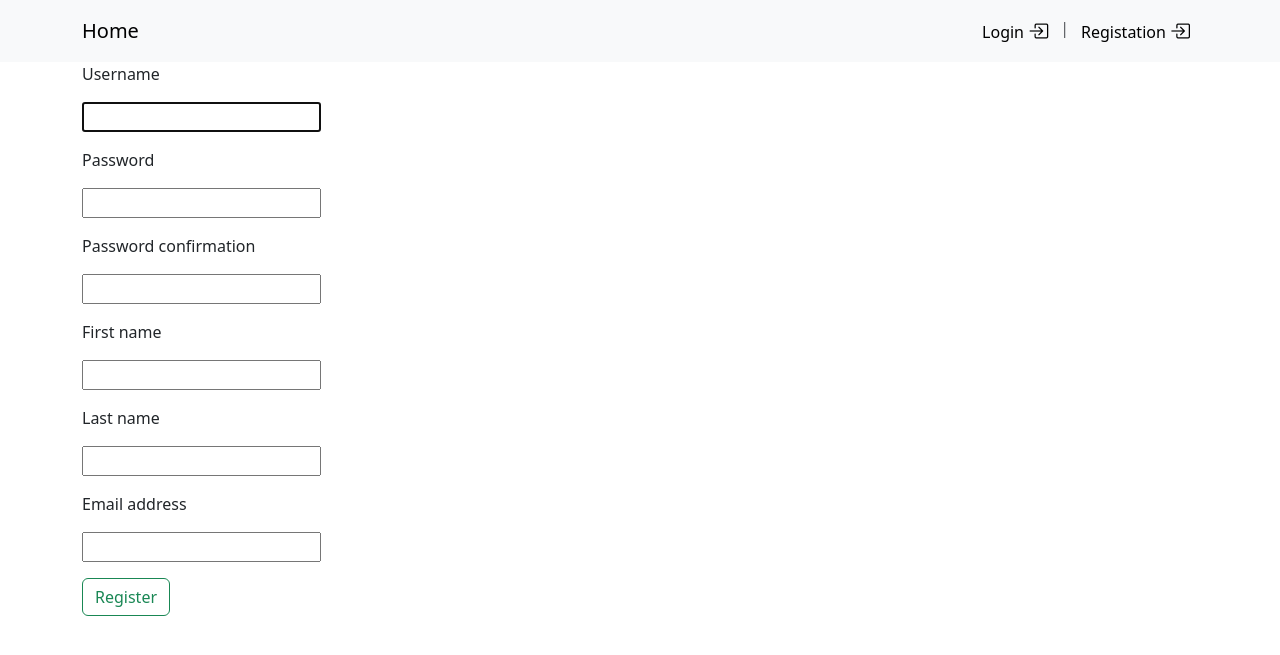
After one commit to Napales/todo-list, a Django app: page /accounts/registration/ in a window 1280 px wide. The commit adds this page. Shown: the top 655 px of the page. Run offline with Django 5.2, Linux system fonts and the light colour scheme; parts of the project's set-up code (start-up, migrations or seed data) failed here and were passed over.

Commit message:
Добавил регистрацию(view, url, form, html). Изменил форму в partial. Убрал все лишние кнопки в base.html для пользователей которые не вошли в аккаунт

```diff
--- /dev/null
+++ b/accounts/forms/__init__.py
@@ -0,0 +1 @@
+from accounts.forms.user_creatiion import MyUserCreationForm
--- /dev/null
+++ b/accounts/forms/user_creatiion.py
@@ -0,0 +1,9 @@
+from django.contrib.auth import get_user_model
+from django.contrib.auth.forms import UserCreationForm, UsernameField
+
+User = get_user_model()
+
+class MyUserCreationForm(UserCreationForm):
+
+    class Meta(UserCreationForm.Meta):
+        fields = ('username', 'password1', 'password2', 'first_name', 'last_name', 'email')
--- a/accounts/templates/login.html
+++ b/accounts/templates/login.html
@@ -1,7 +1,6 @@
 {% extends 'base.html' %}
 
 {% block content %}
-    {{ next }}
     <h1>Вход</h1>
     <form action="{% url 'accounts:login' %}" method="post" class="text-center">
         {% if next %}
--- /dev/null
+++ b/accounts/templates/user_create.html
@@ -0,0 +1,8 @@
+{% extends 'base.html' %}
+
+{% block content %}
+    <form action="" method="post">
+        {% include 'partial/form.html' %}
+        <input class="btn btn-outline-success" type="submit" value="Register"/>
+    </form>
+{% endblock %}
--- a/accounts/urls.py
+++ b/accounts/urls.py
@@ -1,9 +1,12 @@
 from django.contrib.auth.views import LoginView, LogoutView
 from django.urls import path
+
+from accounts.views import RegisterView
 
 app_name = 'accounts'
 urlpatterns = [
     path('login/', LoginView.as_view(template_name='login.html'), name='login'),
     path('logout/', LogoutView.as_view(), name='logout'),
+    path('registration/', RegisterView.as_view(), name='registration'),
 
 ]
--- a/accounts/views.py
+++ b/accounts/views.py
@@ -1,3 +1,21 @@
-from django.shortcuts import render
+from django.contrib.auth import get_user_model, login
+from django.shortcuts import redirect
+from django.urls import reverse
+from django.views.generic import CreateView
 
-# Create your views here.
+from accounts.forms import MyUserCreationForm
+
+User = get_user_model()
+
+class RegisterView(CreateView):
+    template_name = 'user_create.html'
+    model = User
+    form_class = MyUserCreationForm
+
+    def form_valid(self, form):
+        user = form.save()
+        login(self.request, user)
+        return redirect(self.get_success_url())
+
+    def get_success_url(self):
+        return reverse('webapp:project_list')
--- a/webapp/templates/base.html
+++ b/webapp/templates/base.html
@@ -23,6 +23,8 @@
                 aria-controls="navbarNav" aria-expanded="false" aria-label="Toggle navigation">
             <span class="navbar-toggler-icon"></span>
         </button>
+
+        {% if user.is_authenticated %}
             <div class="collapse navbar-collapse" id="navbarNav">
             <ul class="navbar-nav">
                 {% block nav %}
@@ -32,9 +34,15 @@
                     </li>
                 {% endblock %}
             </ul>
-            {% if user.is_authenticated %}
+
             <ul class="navbar-nav ms-auto">
-                    <li class="nav-item">
+                <li class="nav-item my-auto ">
+                    {{ user }}
+                </li>
+
+                <span class="mx-2 text-muted mt-2">|</span>
+
+                <li class="nav-item ms-auto">
                     <form action="{% url 'accounts:logout' %}" method="post">
                         {% csrf_token %}
                         <button class="nav-link active" type="submit">
@@ -44,10 +52,19 @@
                 </li>
             </ul>
         {% else %}
+
             <ul class="navbar-nav ms-auto">
                 <li class="nav-item">
                     <a class="nav-link active" href="{% url 'accounts:login' %}">
                         Login <i class="bi bi-box-arrow-in-right fs-5"></i>
+                    </a>
+                </li>
+
+                <span class="mx-1 text-muted mt-2">|</span>
+
+                <li class="nav-item">
+                    <a class="nav-link active" href="{% url 'accounts:registration' %}">
+                        Registation <i class="bi bi-box-arrow-in-right fs-5"></i>
                     </a>
                 </li>
             </ul>
--- a/webapp/templates/partial/form.html
+++ b/webapp/templates/partial/form.html
@@ -1,3 +1,14 @@
 {% csrf_token %}
 
-{{ form.as_p }}
+
+{% for error in form.non_field_errors %}
+   <p class="text-danger">{{ error }}</p>
+{% endfor %}
+
+{% for field in form %}
+   <p><label for="{{ field.id_for_label }}">{{ field.label }}</label></p>
+   {% for error in field.errors %}
+       <p class="text-danger">{{ error }}</p>
+   {% endfor %}
+   <p>{{ field }}</p>
+{% endfor %}
```
Also changed, not shown: To_do_list/settings.py (+14 -14 lines). Lines whose indentation alone changed are shown as unchanged.
